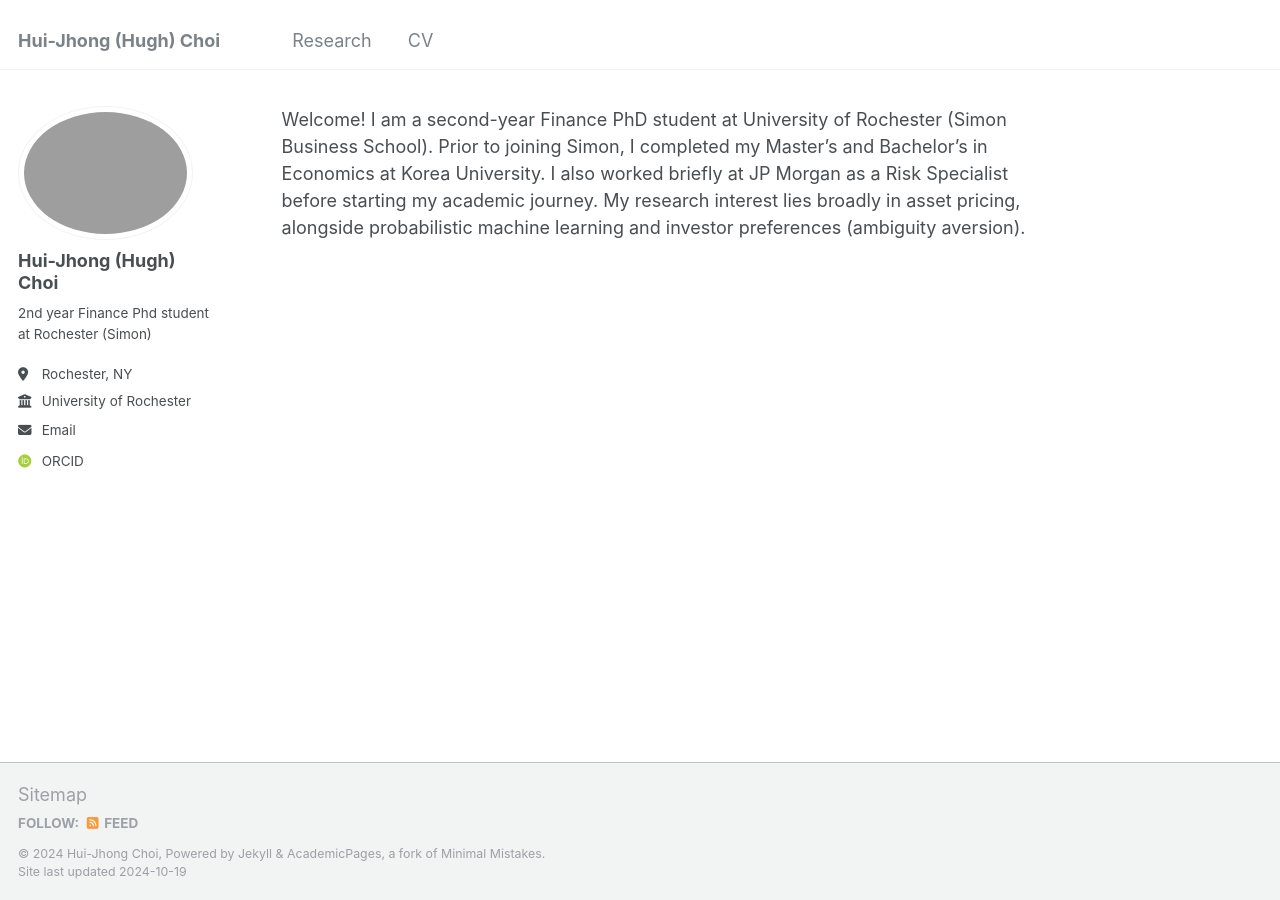
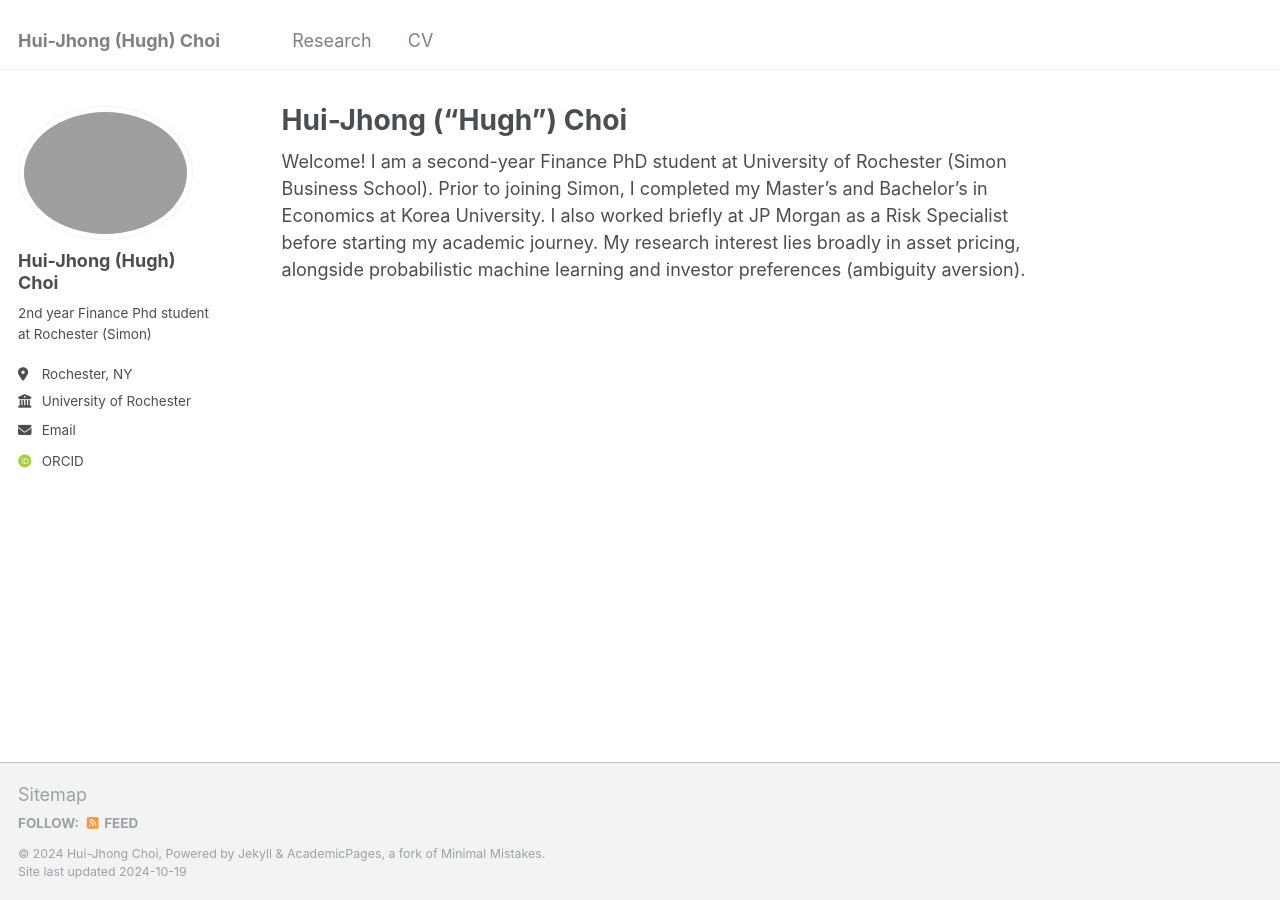
Before and after one commit to Hui-jhongChoi/Hui-jhongChoi.github.io, a Jekyll site: the page built from _pages/about.md, in a window 1280 px wide. Built offline with Jekyll 4.4.1, drawn with Linux system fonts in a browser that asks for light colours; some web fonts are replaced.

Commit message:
Update about.md

```diff
--- a/_pages/about.md
+++ b/_pages/about.md
@@ -1,6 +1,6 @@
 ---
 permalink: /
-title: "Hui-Jhong ("Hugh") Choi"
+title: "Hui-Jhong (\"Hugh\") Choi"
 author_profile: true
 redirect_from:
   - /about/
```
